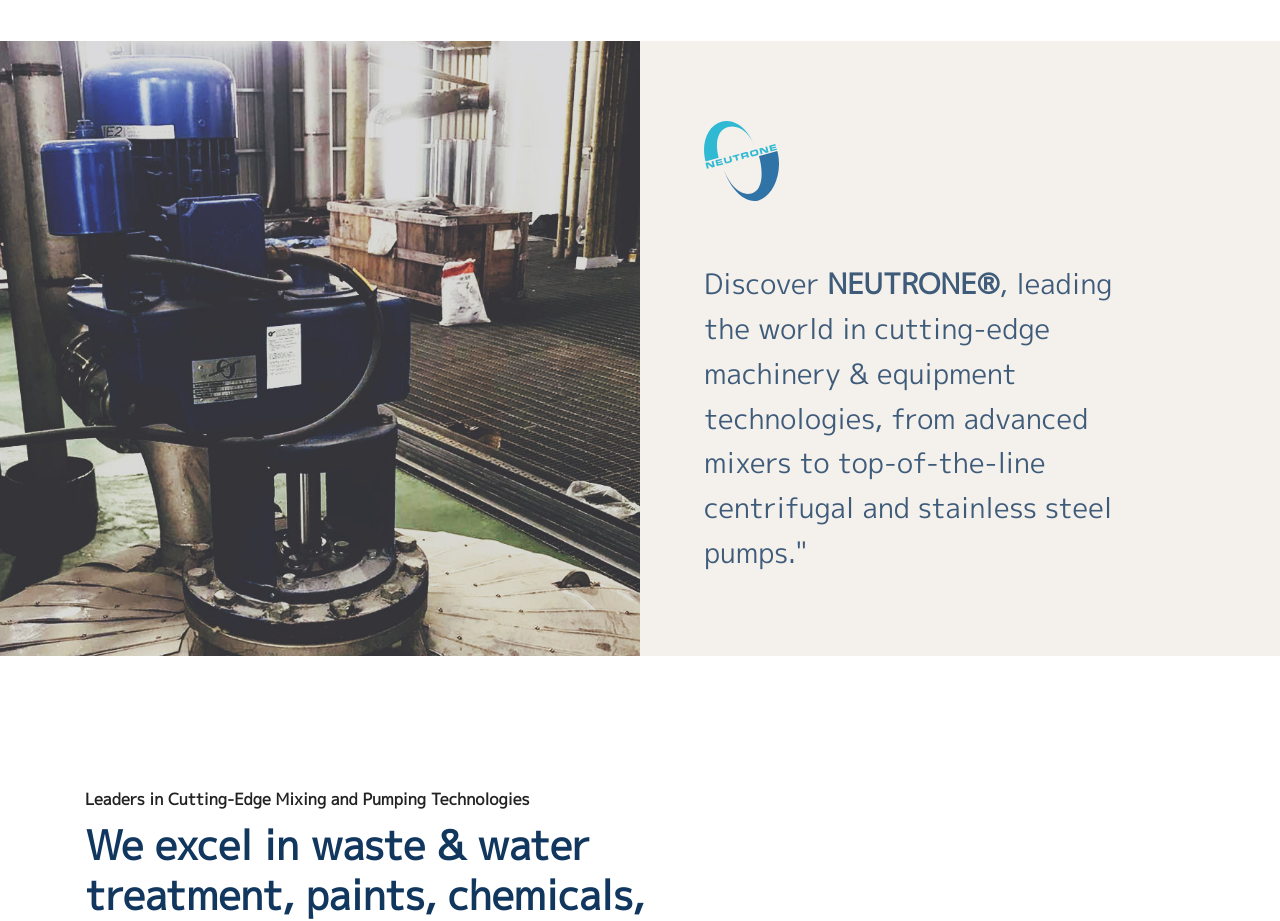
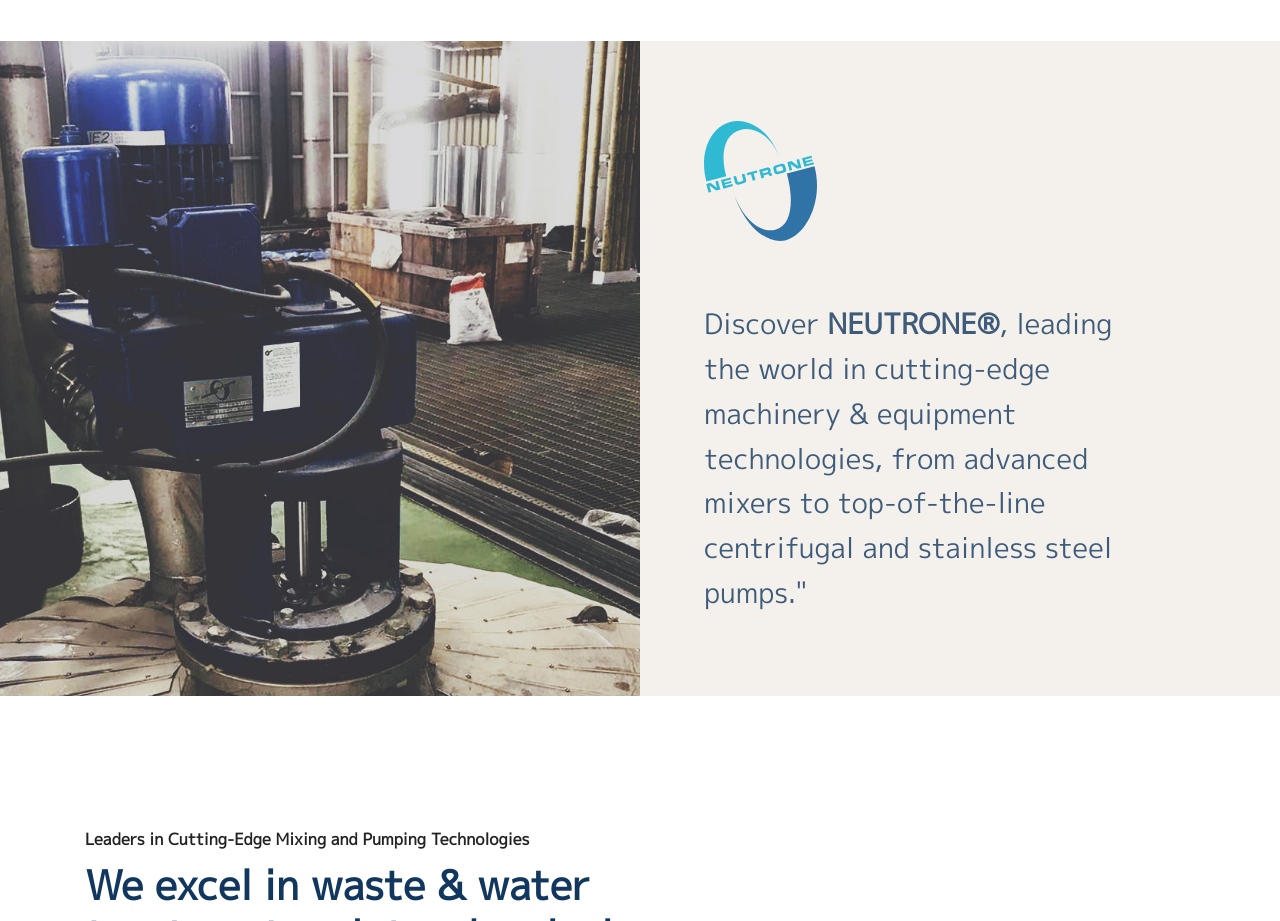
Before and after one commit to hafizadtghazali/ideal-engine, a plain HTML site: page index.html in a window 1280 px wide. Shown: the part 1500-2421 px from the top of the page. Drawn offline with Linux system fonts and the light colour scheme.

Commit message:
Update index.html

```diff
--- a/index.html
+++ b/index.html
@@ -195,7 +195,7 @@
                         <div data-aos="fade" class="icon-element--testimonial">
                             <div class="info">
                                 <div class="text">
-                                    <p><img style="max-height: 80px;" src="assets/img/neutrone_logo.svg" type="image/svg+xml" /></p>
+                                    <p><img style="max-height: 120px;" src="assets/img/neutrone_logo.svg" type="image/svg+xml" /></p>
                                     <p>Discover <strong>NEUTRONE®</strong>, leading the world in cutting-edge machinery & equipment technologies, from advanced mixers to top-of-the-line centrifugal and stainless steel pumps.ˮ</p>
                                 </div>
                             </div>
```
